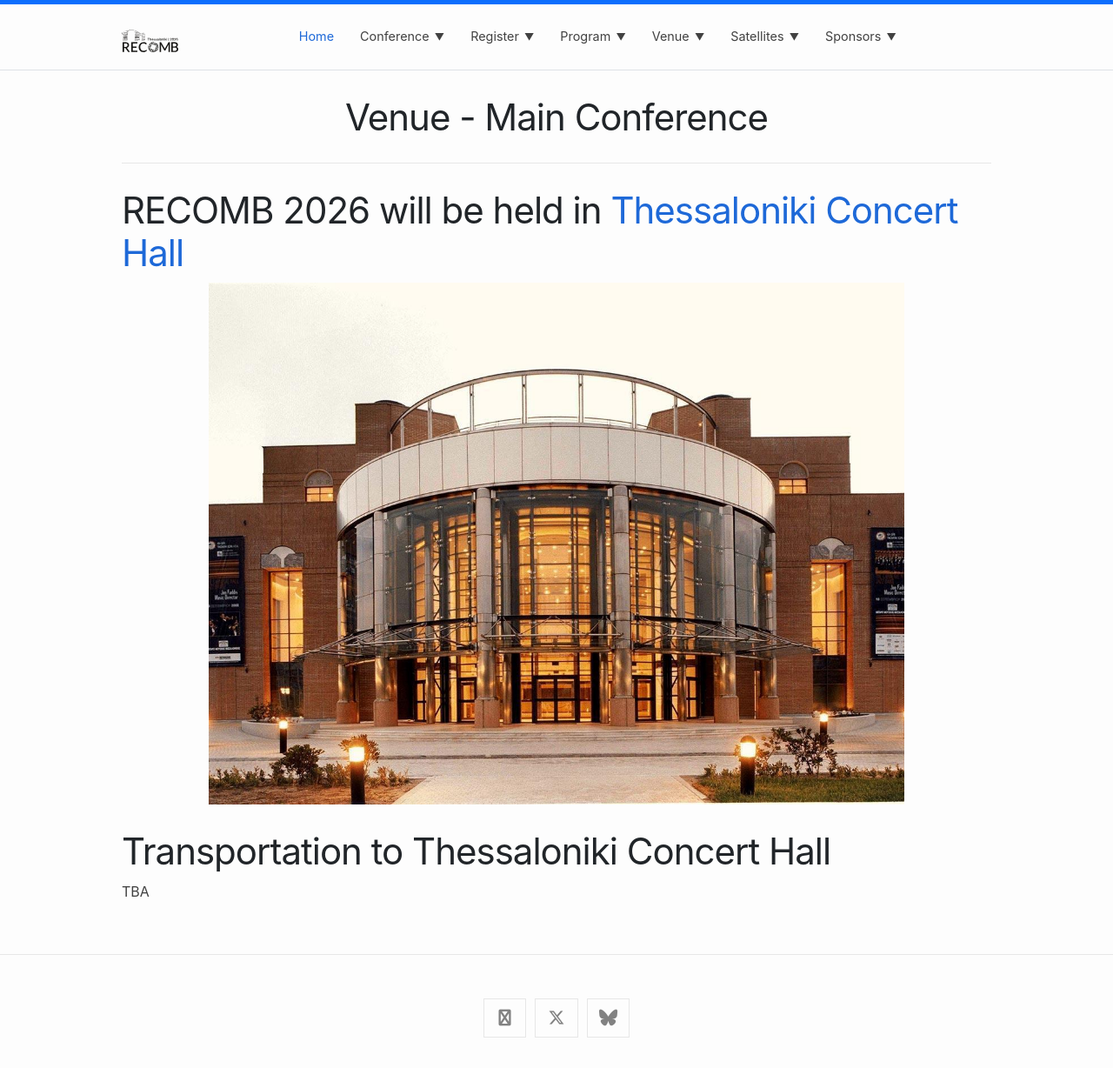
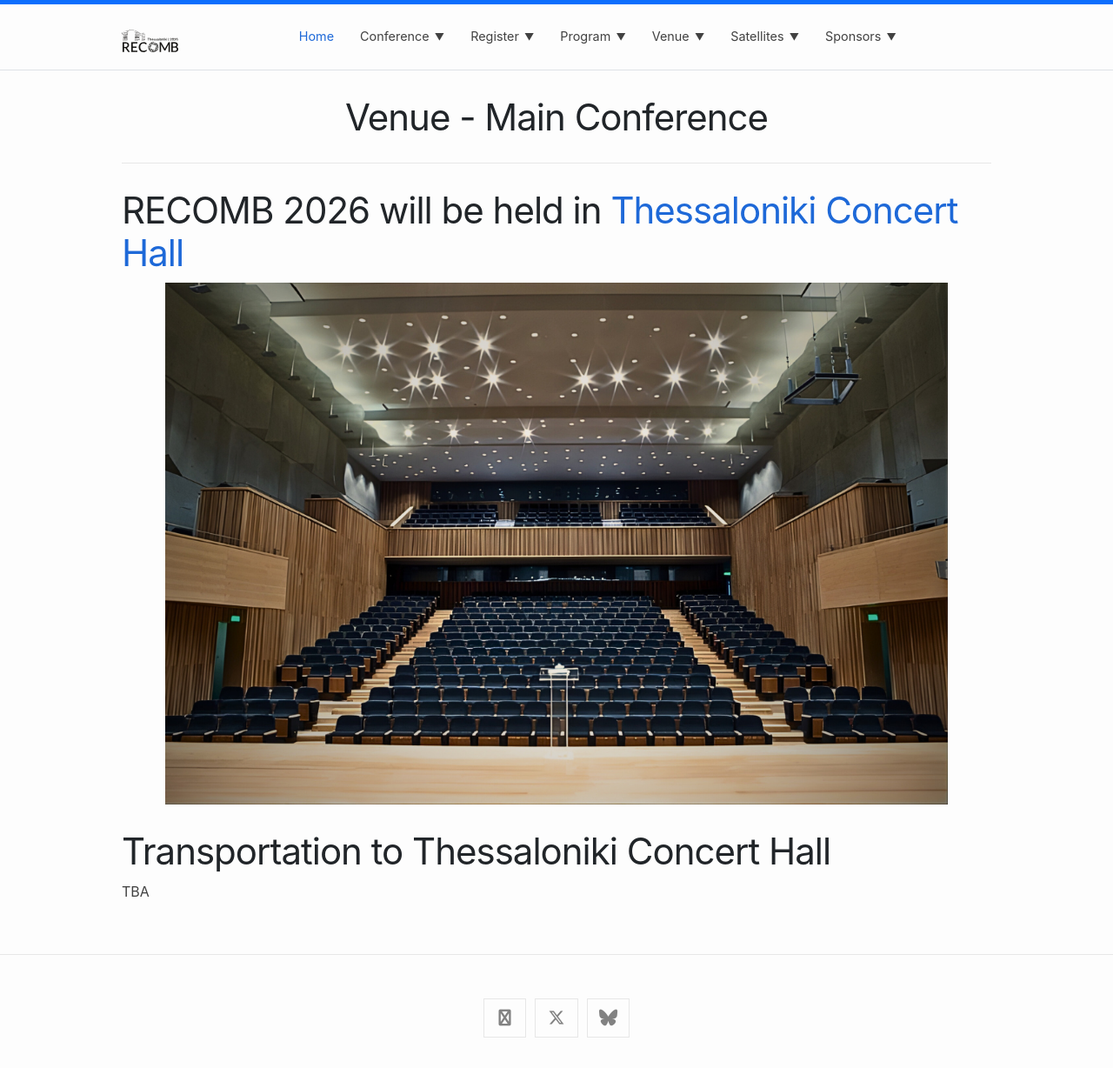
Before and after one commit to recomb-conference/recomb2026, a Jekyll site: the page built from venue_main.md, in a window 1280 px wide. Shown: the whole page at 87% size. Built offline with Jekyll 4.4.1, drawn with Linux system fonts in a browser that asks for light colours; nearby versions of some CDN libraries.

Commit message:
Update venue image path from venue.jpg to venue_main.png

```diff
--- a/venue_main.md
+++ b/venue_main.md
@@ -3,7 +3,7 @@
 title: Venue - Main Conference
 ---
 
-{%- assign venue_path = "/images/city/venue.jpg" | relative_url -%}
+{%- assign venue_path = "/images/city/venue_main.png" | relative_url -%}
 
 # RECOMB 2026 will be held in [Thessaloniki Concert Hall](https://www.tch.gr/default.aspx?lang=en-GB&page=1)
 
```
